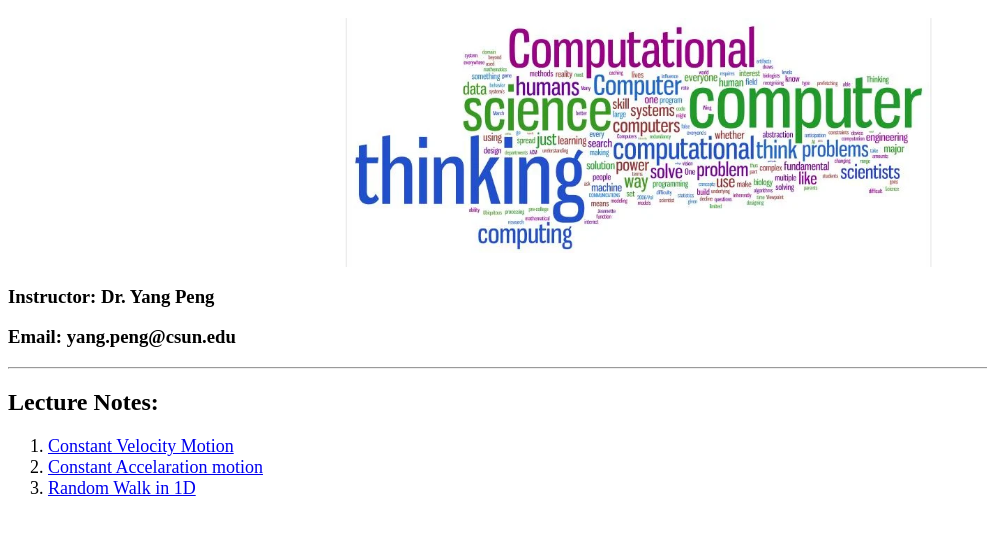
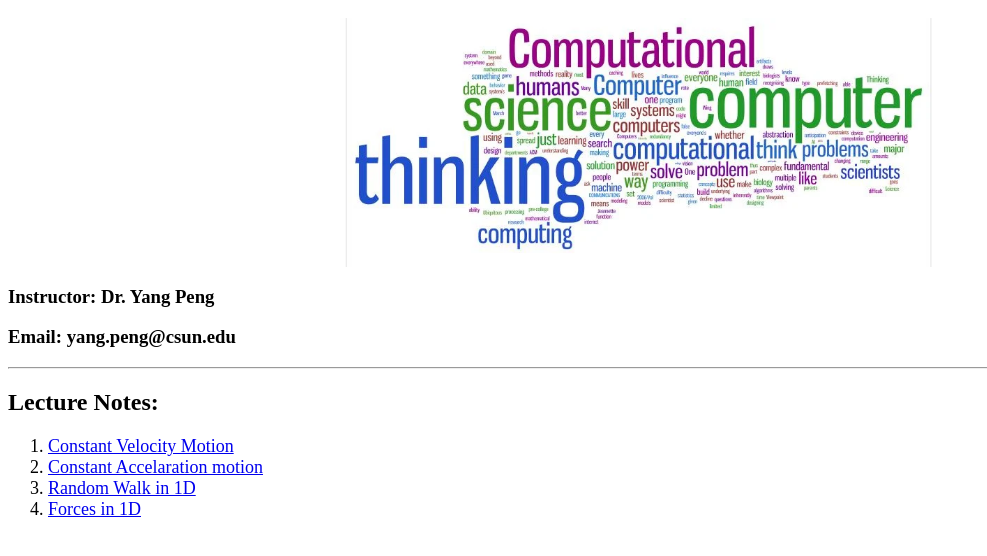
Before and after one commit to pengyangraul/1.constant_velocity, a plain HTML site: page index.html in a window 1280 px wide. Shown: the part 48-604 px from the top of the page, without its empty margins (0-987 px from the left). Drawn offline with Linux system fonts and the light colour scheme.

Commit message:
Update index.html

```diff
--- a/index.html
+++ b/index.html
@@ -13,6 +13,7 @@
     <li> <a href="./constant_velocity.html">Constant Velocity Motion</a></li>
     <li> <a href="./constant_accelaration.html">Constant Accelaration motion</a></li>
     <li> <a href="./random_walk_1d.html">Random Walk in 1D</a></li>
+    <li> <a href="./force_1d.html">Forces in 1D</a></li>
 </ol>
 </body>
 </html>
```
